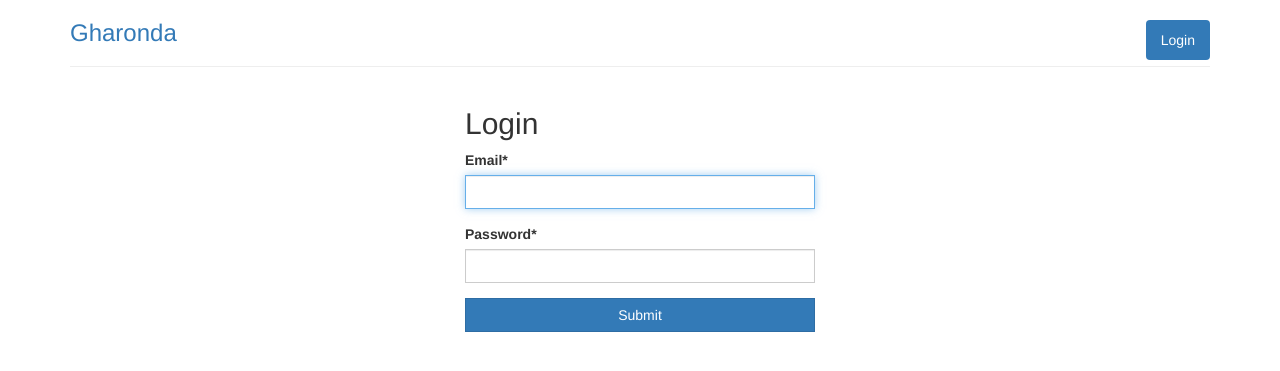
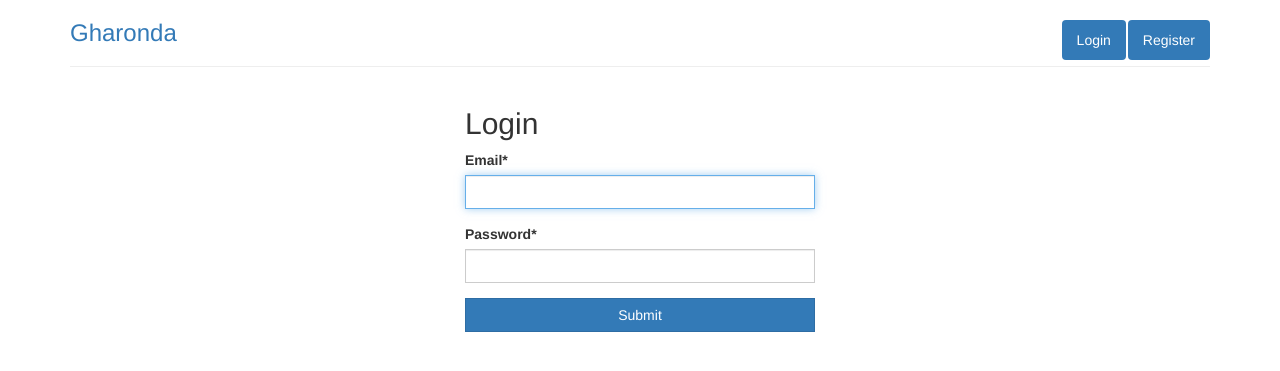
Before and after one commit to utkbansal/gharonda, a Django app: page /user/login/ in a window 1280 px wide. Shown: the top 371 px of the page. Run offline with Django 3.2, Linux system fonts and the light colour scheme; some libraries are stand-ins or nearby versions.

Commit message:
Changes the flow of the website
* A lot of url changes
* Adds register button when user is unauthenticated

```diff
--- a/custom_user/urls.py
+++ b/custom_user/urls.py
@@ -1,8 +1,9 @@
 from django.conf.urls import url
 
-from views import LoginView, IndexView, LogOutView
+from views import LoginView, RegisterView, LogOutView
 
 urlpatterns = [
     url(r'^login/$', LoginView.as_view(), name='login'),
+    url(r'^register/$', RegisterView.as_view(), name='register'),
     url(r'^logout/$', LogOutView.as_view(), name='logout'),
 ]
--- a/custom_user/views.py
+++ b/custom_user/views.py
@@ -17,12 +17,12 @@ from forms import (RegistrationForm,
 from models import BrokerProfile, User, Company, ContactNumber
 
 
-class IndexView(TemplateView):
+class RegisterView(TemplateView):
     template_name = 'index.html'
 
     @method_decorator(csrf_exempt)
     def dispatch(self, request, *args, **kwargs):
-        return super(IndexView, self).dispatch(request, *args, **kwargs)
+        return super(RegisterView, self).dispatch(request, *args, **kwargs)
 
     def get(self, request, *args, **kwargs):
         contact_form = ContactNumberForm(instance=ContactNumber())
@@ -75,7 +75,7 @@ class IndexView(TemplateView):
                     print 'logging in'
                     login(self.request, user)
                     print 'logged in'
-                    return redirect(reverse_lazy('index'))
+                    return redirect(reverse_lazy('register'))
 
                 if company_form.is_valid():
                     company, created = Company.objects.get_or_create(
@@ -117,8 +117,8 @@ class IndexView(TemplateView):
 
 
 class LogOutView(views.LoginRequiredMixin, RedirectView):
-    url = reverse_lazy('index')
-
+    # url = reverse_lazy('index')
+    url = '/'
     def get(self, request, *args, **kwargs):
         logout(request)
         return super(LogOutView, self).get(request, *args, **kwargs)
@@ -127,7 +127,7 @@ class LogOutView(views.LoginRequiredMixin, RedirectView):
 class LoginView(views.AnonymousRequiredMixin, FormView):
     form_class = LoginForm
     template_name = 'login.html'
-    success_url = reverse_lazy('index')
+    success_url = reverse_lazy('login')
 
     def form_valid(self, form):
         username = form.cleaned_data['username']
--- a/gharonda/urls.py
+++ b/gharonda/urls.py
@@ -2,11 +2,11 @@ from django.conf.urls import include, url, patterns
 from django.contrib import admin
 from django.conf import settings
 
-from custom_user.views import IndexView
+from custom_user.views import RegisterView
 
 urlpatterns = [
     url(r'^admin/', include(admin.site.urls)),
-    url(r'^$', IndexView.as_view(), name='index'),
+    # url(r'^$', RegisterView.as_view(), name='register'),
     url(r'', include('properties.urls')),
     url(r'^user/', include('custom_user.urls')),
     url(r'^ajaximage/', include('ajaximage.urls')),
--- a/properties/urls.py
+++ b/properties/urls.py
@@ -10,7 +10,7 @@ from views import (
 
 urlpatterns = [
     url(r'^property/add/$', BasicDetailsFormView.as_view(), name='basic'),
-    url(r'^search/$', SearchView.as_view(), name='search'),
+    url(r'^$', SearchView.as_view(), name='search'),
     url(r'^property/edit/(?P<property_id>[0-9]+)/$', PropertyEditView.as_view(),
         name='property-edit'),
     url(r'^property/(?P<city_slug>[\w-]+)/(?P<project_id>[0-9]+)/$',
--- a/templates/base.html
+++ b/templates/base.html
@@ -51,6 +51,7 @@
 
                 {% else %}
                     <li role="presentation" class="active"><a href="{% url 'login' %}">Login</a></li>
+                    <li role="presentation" class="active"><a href="{% url 'register' %}">Register</a></li>
                 {% endif %}
 
             </ul>
```
